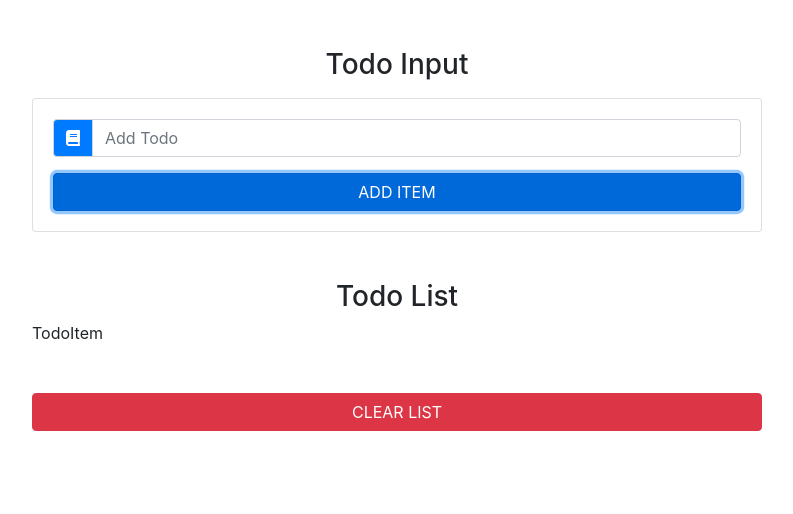
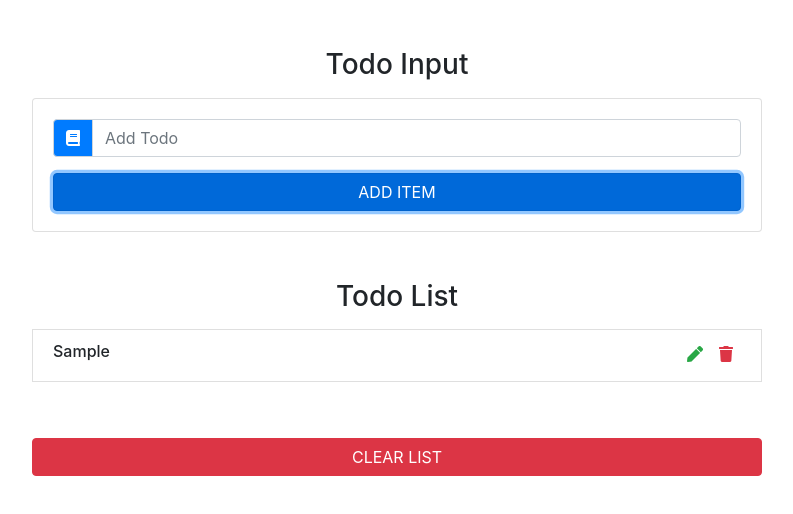
Before and after one commit to jojowabbit/react-todo-app, a React (Create React App) app: page / in a window 1280 px wide. Both pictures are taken after typing "Sample" into the empty fields and a click on the button "ADD ITEM". Shown: the top 514 px of the page, without its empty margins (243-1036 px from the left). Built offline with nearby package versions, Linux system fonts and the light colour scheme.

Commit message:
added item.id arg to todolist, wiring up todoitem

```diff
--- a/src/components/TodoItem.js
+++ b/src/components/TodoItem.js
@@ -2,7 +2,20 @@ import React, { Component } from "react";
 
 class TodoItem extends Component {
   render() {
-    return <div>TodoItem</div>;
+    const { title, handleDelete, handleEdit } = this.props;
+    return (
+      <li className="list-group-item text-capitalize d-flex justify-content-between my-2">
+        <h6>{title}</h6>
+        <div className="todo-icon">
+          <span className="mx-2 text-success" onClick={handleEdit}>
+            <i className="fas fa-pen"></i>
+          </span>
+          <span className="mx-2 text-danger" onClick={handleDelete}>
+            <i className="fas fa-trash"></i>
+          </span>
+        </div>
+      </li>
+    );
   }
 }
 
--- a/src/components/TodoList.js
+++ b/src/components/TodoList.js
@@ -13,8 +13,8 @@ class TodoList extends Component {
             <TodoItem
               key={item.id}
               title={item.title}
-              handleDelete={() => handleDelete}
-              handleEdit={() => handleEdit}
+              handleDelete={() => handleDelete(item.id)}
+              handleEdit={() => handleEdit(item.id)}
             />
           );
         })}
```
